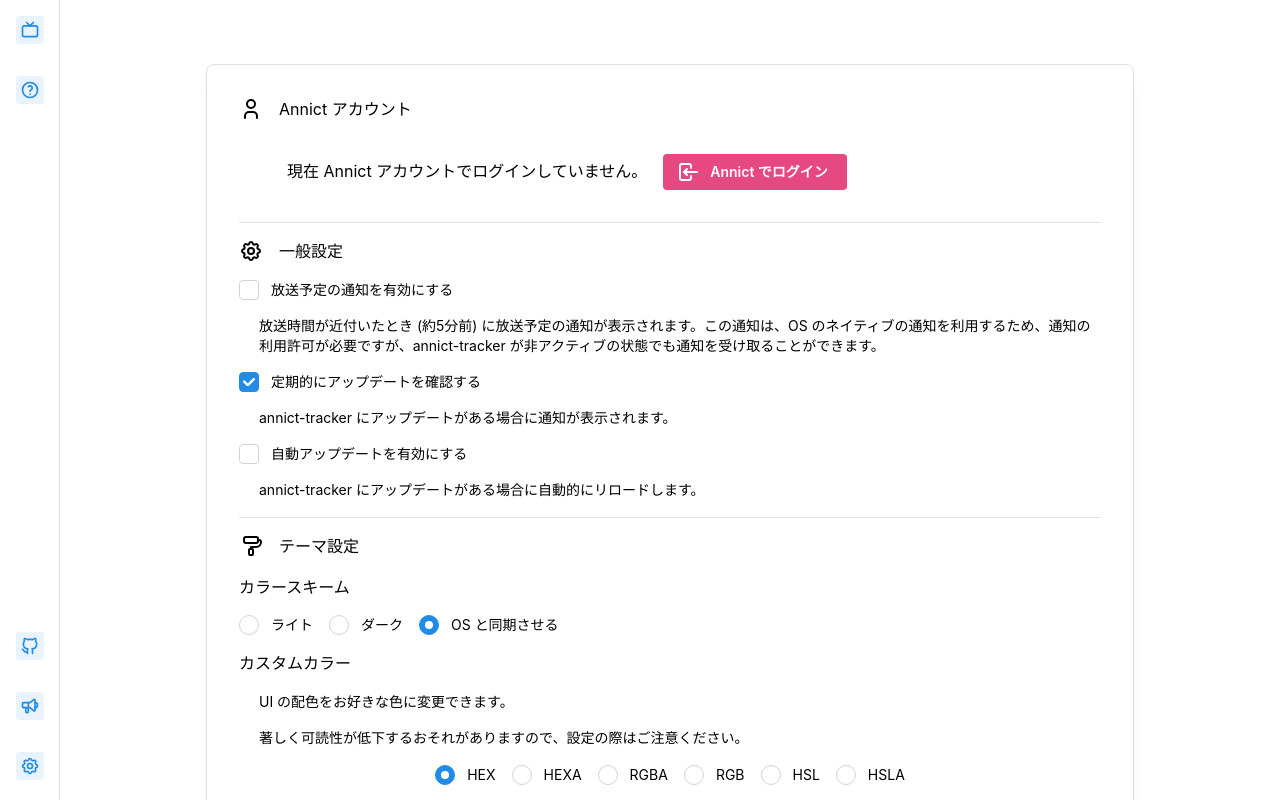
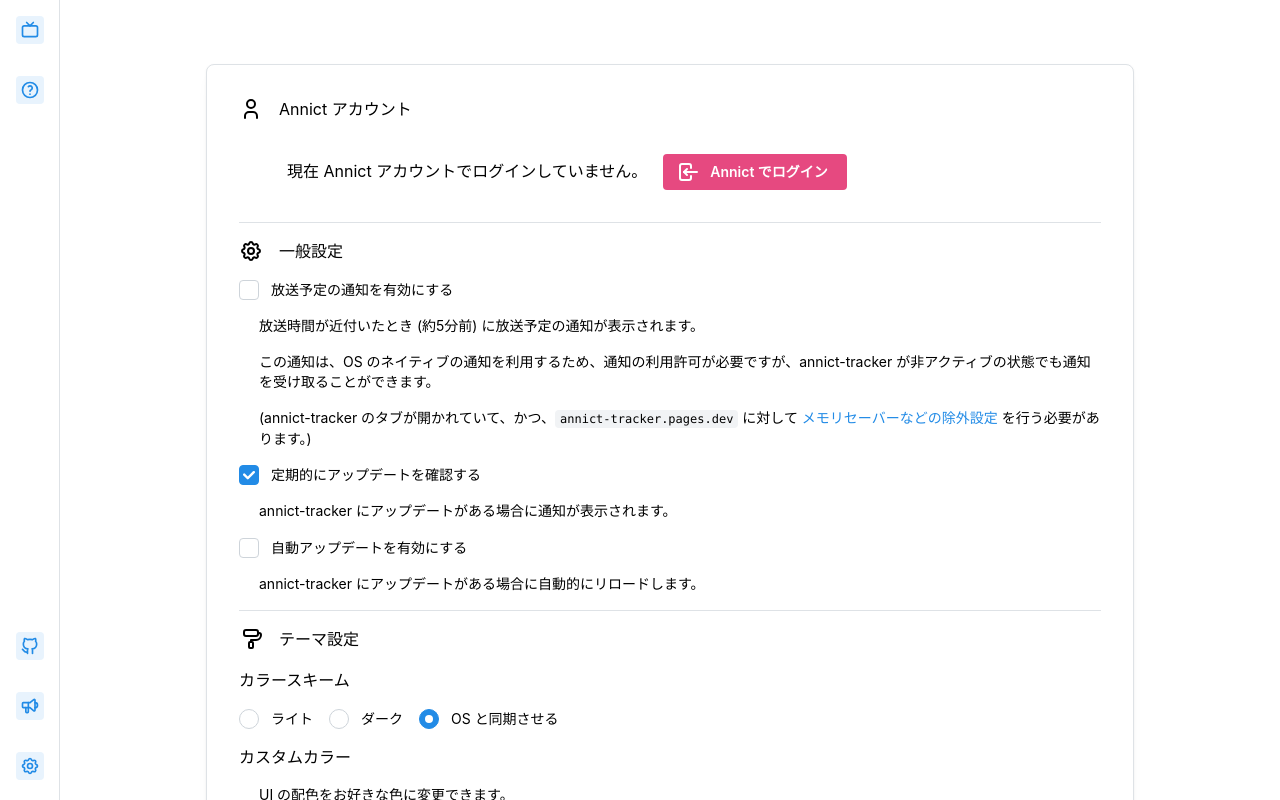
Before and after one commit to SlashNephy/annict-tracker, a React (Vite) app in the folder pages/: page /settings in a window 1280 px wide. Shown: the top 800 px of the page. Built offline with nearby package versions, Linux system fonts and the light colour scheme; no server answers.

Commit message:
放送予定の通知機能についてコメント

```diff
--- a/pages/src/components/common/CheckboxWithLabel.tsx
+++ b/pages/src/components/common/CheckboxWithLabel.tsx
@@ -27,9 +27,13 @@
     <Stack>
       <Checkbox onChange={handleChange} {...props} />
       <Group>
-        <Text ml="lg" size="sm">
-          {description}
-        </Text>
+        {typeof description === 'string' ? (
+          <Text ml="lg" size="sm">
+            {description}
+          </Text>
+        ) : (
+          description
+        )}
       </Group>
     </Stack>
   )
--- a/pages/src/components/settings/GeneralSettings.tsx
+++ b/pages/src/components/settings/GeneralSettings.tsx
@@ -1,4 +1,4 @@
-import { Group, Stack, Text } from '@mantine/core'
+import { Anchor, Code, Group, Stack, Text } from '@mantine/core'
 import { IconSettings } from '@tabler/icons-react'
 import { useAtom } from 'jotai'
 import React, { useCallback } from 'react'
@@ -36,10 +36,22 @@
         label="放送予定の通知を有効にする"
         description={
           <>
-            <Text span>放送時間が近付いたとき (約5分前) に放送予定の通知が表示されます。</Text>
-            <Text span>
+            <Text ml="lg" size="sm">
+              放送時間が近付いたとき (約5分前) に放送予定の通知が表示されます。
+            </Text>
+            <Text ml="lg" size="sm">
               この通知は、OS のネイティブの通知を利用するため、通知の利用許可が必要ですが、annict-tracker
               が非アクティブの状態でも通知を受け取ることができます。
+            </Text>
+            <Text ml="lg" size="sm">
+              (annict-tracker のタブが開かれていて、かつ、<Code>annict-tracker.pages.dev</Code> に対して{' '}
+              <Anchor
+                href="https://support.google.com/chrome/answer/12929150?hl=ja#zippy=%2C特定のサイトを常にアクティブにする"
+                target="_blank"
+              >
+                メモリセーバーなどの除外設定
+              </Anchor>{' '}
+              を行う必要があります。)
             </Text>
           </>
         }
```
